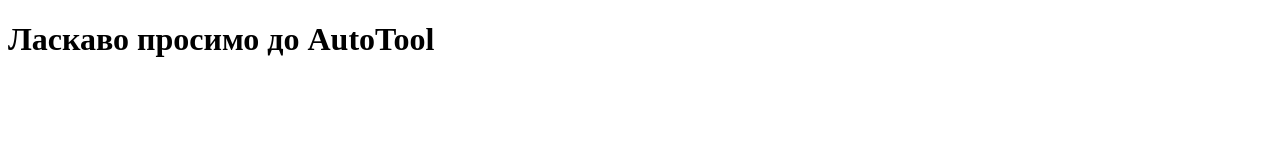
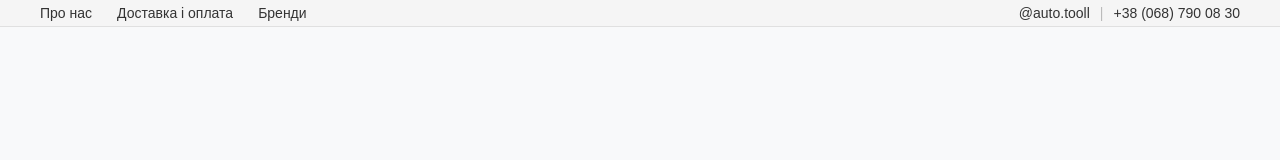
Before and after one commit to PraBWa04/autotool-project, a plain HTML site: page index.html in a window 1280 px wide. Drawn offline with Linux system fonts and the light colour scheme.

Commit message:
Updated top-bar styles to match the design

```diff
--- a/css/style.css
+++ b/css/style.css
@@ -2,12 +2,59 @@ body {
   font-family: Arial, sans-serif;
   margin: 0;
   padding: 0;
-  background-color: #f4f4f4;
+  background-color: #f8f9fa;
+  color: #333;
 }
 
-header {
-  background-color: #333;
-  color: white;
-  padding: 10px 20px;
-  text-align: center;
+.top-bar {
+  display: flex;
+  justify-content: space-between;
+  align-items: center;
+  background-color: #f5f5f5;
+  color: #333;
+  padding: 5px 40px;
+  font-size: 14px;
+  border-bottom: 1px solid #e0e0e0;
 }
+
+.top-bar-left ul {
+  list-style: none;
+  display: flex;
+  gap: 25px;
+  margin: 0;
+  padding: 0;
+}
+
+.top-bar-left ul li a {
+  text-decoration: none;
+  color: #333;
+  font-size: 14px;
+  font-weight: 400;
+  transition: color 0.3s ease;
+}
+
+.top-bar-left ul li a:hover {
+  color: #28a745;
+}
+
+.top-bar-right {
+  display: flex;
+  align-items: center;
+  gap: 10px;
+}
+
+.top-bar-right a {
+  text-decoration: none;
+  color: #333;
+  font-size: 14px;
+  font-weight: 400;
+  transition: color 0.3s ease;
+}
+
+.top-bar-right a:hover {
+  color: #28a745;
+}
+
+.top-bar-right span {
+  color: #bbb;
+}
--- a/index.html
+++ b/index.html
@@ -4,10 +4,25 @@
     <meta charset="UTF-8" />
     <meta name="viewport" content="width=device-width, initial-scale=1.0" />
     <title>AutoTool</title>
+    <link rel="stylesheet" href="css/style.css" />
   </head>
   <body>
-    <header>
-      <h1>Ласкаво просимо до AutoTool</h1>
-    </header>
+    <div class="top-bar">
+      <div class="top-bar-left">
+        <ul>
+          <li><a href="#">Про нас</a></li>
+          <li><a href="#">Доставка і оплата</a></li>
+          <li><a href="#">Бренди</a></li>
+        </ul>
+      </div>
+      <div class="top-bar-right">
+        <a href="https://instagram.com/auto.tooll" target="_blank"
+          >@auto.tooll</a
+        >
+        <span>|</span>
+        <a href="tel:+380687900830">+38 (068) 790 08 30</a>
+      </div>
+    </div>
+    <script src="js/main.js"></script>
   </body>
 </html>
```
